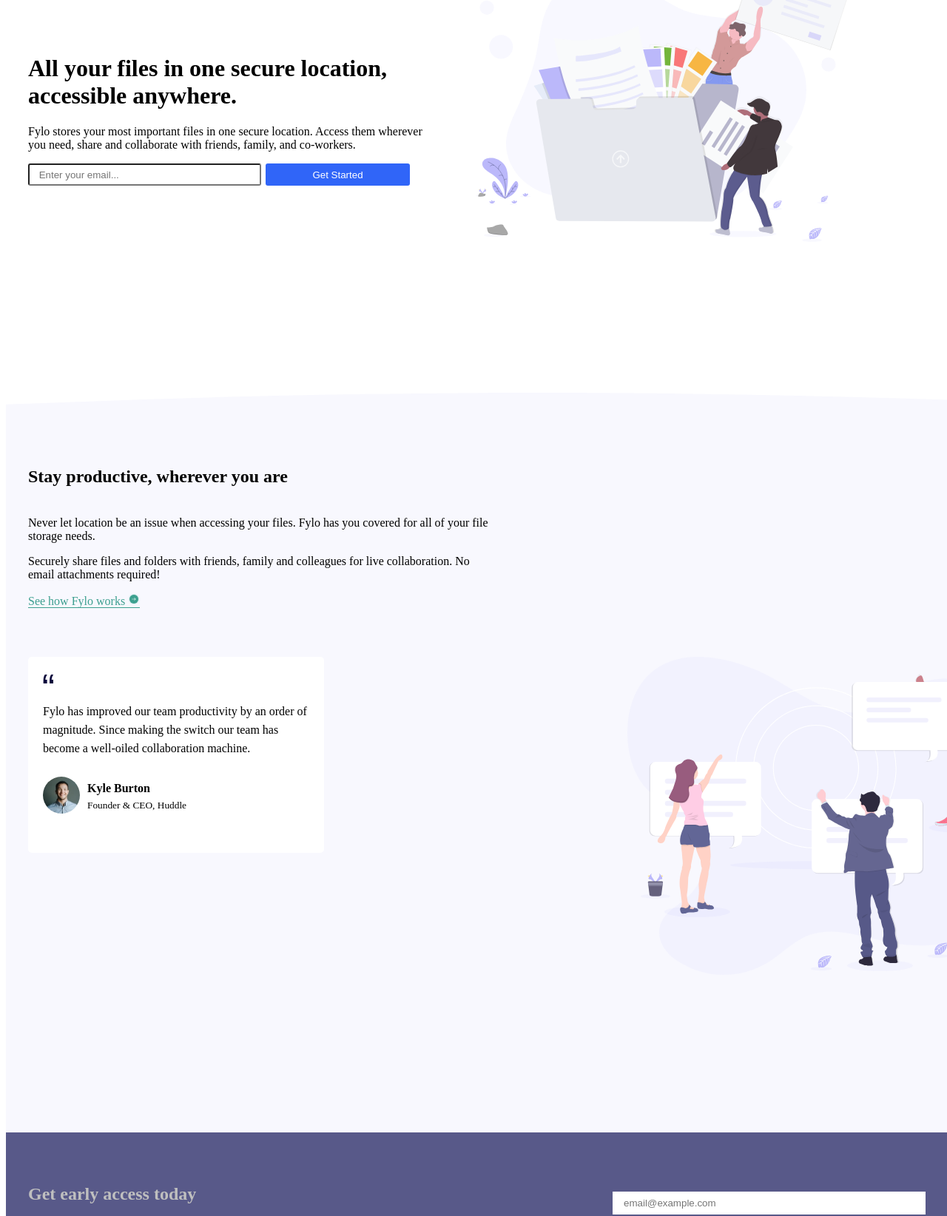
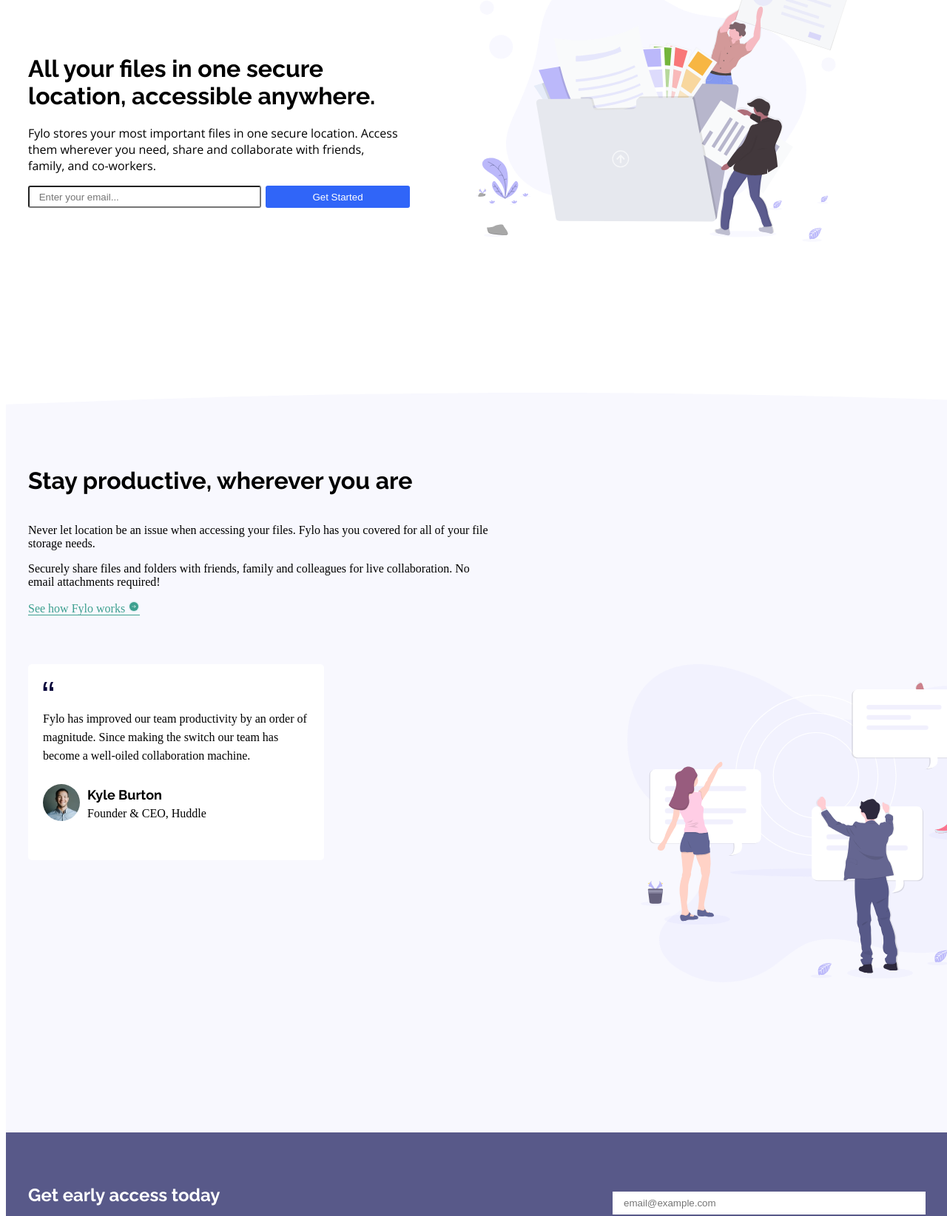
Before and after one commit to MA-Cornelius/fylo, a plain HTML site: page FYLO/index.html in a window 1280 px wide. Shown: the part 157-1801 px from the top of the page at 74% size. Drawn offline with nearby package versions, Linux system fonts and the light colour scheme.

Commit message:
With added font family and weighs

```diff
--- a/FYLO/fylo.css
+++ b/FYLO/fylo.css
@@ -26,13 +26,17 @@
 }
 
 .firstbackground .header .header-attribute1 .header-attribute1heading h1 {
-  width: 95%;
+  width: 80%;
   margin-top: 120px;
   margin-left: 30px;
+  font-family: "Raleway", sans-serif;
+  font-weight: 700px;
 }
 .firstbackground .header .header-attribute1 .header-content p {
-  width: 85%;
+  width: 80%;
   margin-left: 30px;
+  font-family: "Open Sans", sans-serif;
+  font-weight: 400px;
 }
 .firstbackground .header .header-attribute1 .emailbar {
   display: flex;
@@ -70,11 +74,14 @@
   width: 1440px;
 }
 
-.secondbackground .header2 .fylo-header h2 {
+.secondbackground .header2 .fylo-header h1 {
   margin-top: 200px;
   margin-left: 30px;
   margin-bottom: 40px;
   padding-top: 100px;
+  font-family: "Raleway", sans-serif;
+  font-weight: 700px;
+  font-weight: bold;
 }
 .secondbackground .header2 .content2 p {
   width: 44%;
@@ -135,9 +142,21 @@
 .secondbackground .product-feedback .feedbackUserProfile .username {
   line-height: 1.5px;
 }
-.secondbackground .product-feedback .feedbackUserProfile .username p {
+.product-feedback .feedbackUserProfile .username h4 {
+  font-family: "Raleway", sans-serif;
+  font-weight: 700px;
+  font-size: large;
+}
+.secondbackground
+  .secondbackground
+  .product-feedback
+  .feedbackUserProfile
+  .username
+  p {
   font-size: smaller;
   border-bottom: 100px;
+  font-family: "Raleway", sans-serif;
+  font-weight: 400px;
 }
 
 .secondbackground .feedback-grid2 .imageillustration2 {
@@ -160,11 +179,17 @@
 
 .thirdbackground .fyloaccess h2 {
   margin-left: 30px;
+  font-family: "Raleway", sans-serif;
+  font-weight: 700px;
+  color: white;
 }
 
 .thirdbackground .fyloaccess p {
   width: 550px;
   margin-left: 30px;
+  color: white;
+  font-family: "Open Sans", sans-serif;
+  font-weight: 700px;
 }
 
 .thirdbackground .access-mail form {
@@ -227,10 +252,14 @@
 .fourthbackground .fylocontact .features1 ul {
   list-style-type: none;
   line-height: 2;
+  font-family: "Open Sans", sans-serif;
+  font-weight: 700px;
 }
 .fourthbackground .fylocontact .features2 ul {
   list-style: none;
   line-height: 2;
+  font-family: "Open Sans", sans-serif;
+  font-weight: 700px;
 }
 
 .fourthbackground .fylosocialmedialinks {
--- a/FYLO/index.html
+++ b/FYLO/index.html
@@ -4,7 +4,7 @@
     <meta charset="UTF-8" />
     <meta name="viewport" content="width=device-width, initial-scale=1.0" />
     <link rel="stylesheet" type="text/css" href="fylo.css" />
-
+    <link href="https://fonts.googleapis.com/css2?family=Open+Sans&family=Raleway:wght@400;700&display=swap" rel="stylesheet">
     <title>Fylo landing page with two column layout</title>
   </head>
 
@@ -59,7 +59,7 @@
     <div class="secondbackground">
       <div class="header2">
         <div class="fylo-header">
-          <h2>Stay productive, wherever you are</h2>
+          <h1>Stay productive, wherever you are</h1>
         </div>
         <div class="content2">
           <p>
@@ -96,7 +96,7 @@
               <img width="50px" src="avatar-testimonial.jpg" alt="" />
             </div>
             <div class="username">
-              <h4>Kyle Burton</h4>
+              <h4><b> Kyle Burton</b></h4>
               <p>Founder & CEO, Huddle</p>
             </div>
           </div>
@@ -174,7 +174,7 @@
       </div>
     </div>
     <footer>
-        <p>Coded by <a href=https://www.google.com>MA-Cornelius.</a></p>
+        <p>Coded by <a href=https://www.instagram.com/corneliusmustapha/>MA-Cornelius.</a></p>
     </footer>
   </body>
 </html>
```
Also changed, not shown: 1 other file.
